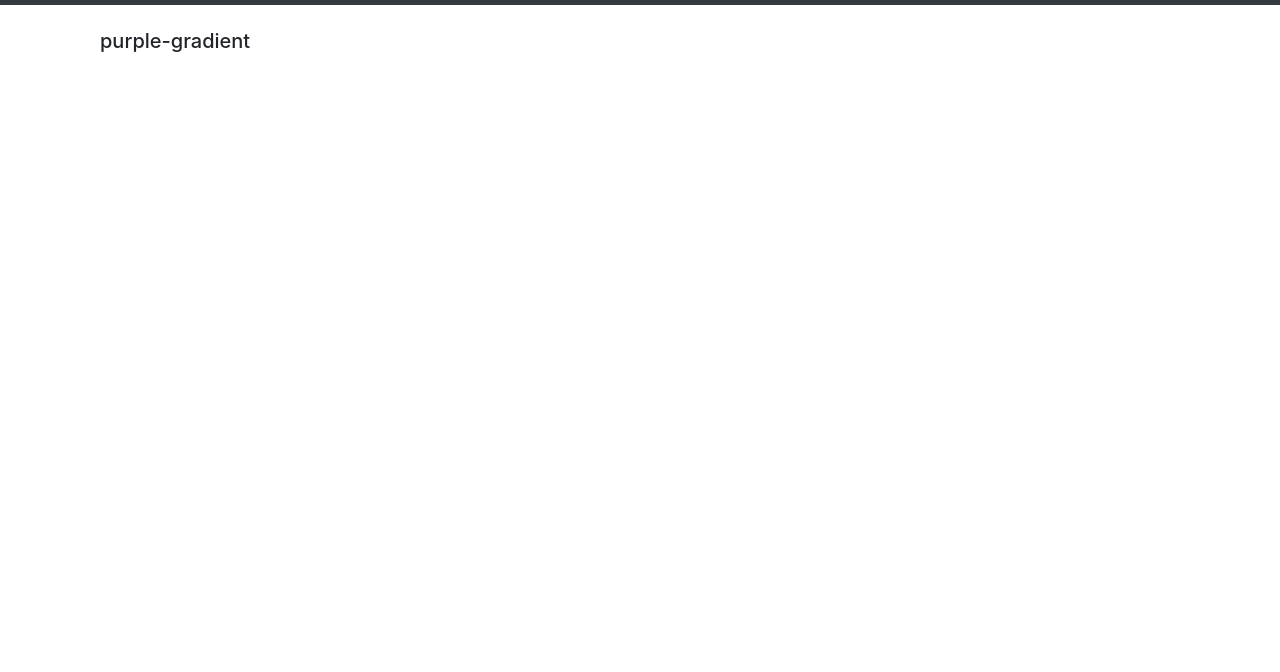
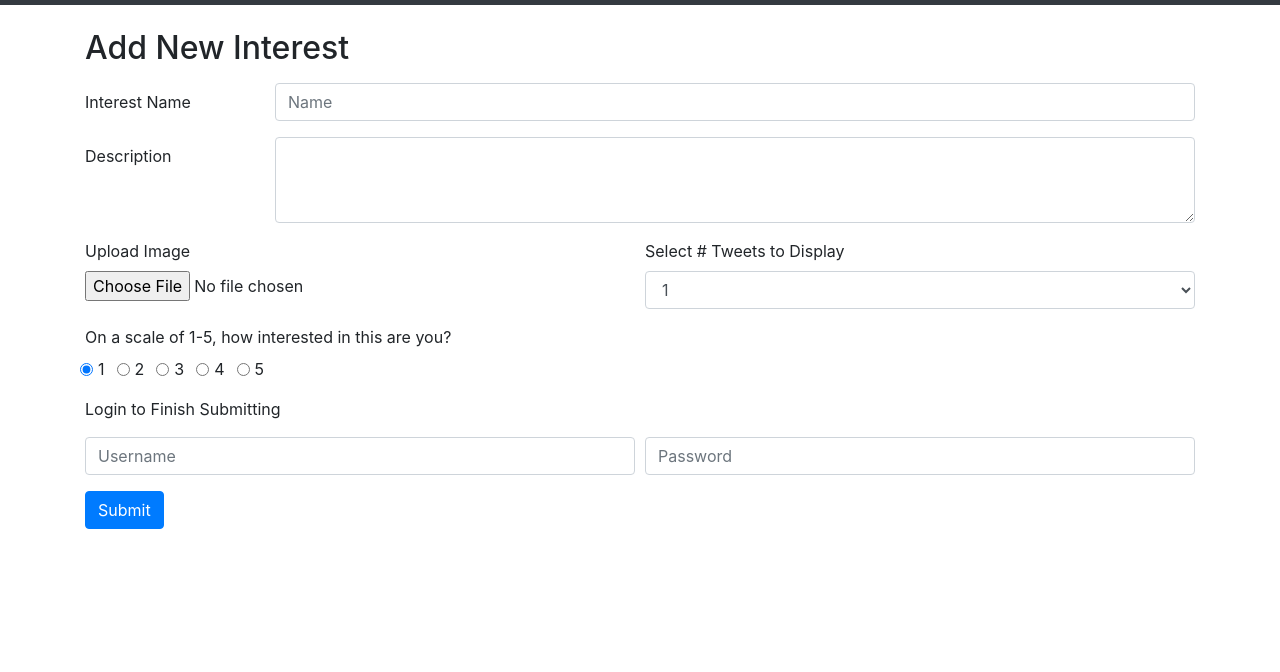
Before and after one commit to TobyDS/TobyDS.github.io, a plain HTML site: page form.html in a window 1280 px wide. Shown: the part 51-723 px from the top of the page. Drawn offline with nearby package versions, Linux system fonts and the light colour scheme.

Commit message:
Updated form.html

```diff
--- a/form.html
+++ b/form.html
@@ -45,14 +45,68 @@
             </ul>
         </div>
     </nav>
-
     <div class="container mt-4">
-
-        <div class="col-md-3 mb-4">
-            <div class="purple-gradient color-block mb-3 mx-auto rounded-circle z-depth-1"></div>
-            <h5 class="mb-0">purple-gradient</h5>
-          </div>
-
+        <h2 class="mb-3">Add New Interest</h2>
+        <form action="./mypage_bootstrap.html">
+            <div class="form-group row">
+                <label for="inputInterest" class="col-sm-2 col-form-label">Interest Name</label>
+                <div class="col-sm-10">
+                    <input type="text" name="interest" id="inputInterest" placeholder="Name" class="form-control">
+                </div>
+            </div>
+            <div class="form-group row">
+                <label for="inputDescription" class="col-sm-2 col-form-label">Description</label>
+                <div class="col-sm-10">
+                    <textarea class="form-control" id="inputDescription" rows="3"></textarea>
+                </div>
+            </div>
+            <div class="form-row">
+                <div class="form-group col-md-6">
+                    <label for="inputImage">Upload Image</label>
+                    <input type="file" class="form-control-file" id="inputImage">
+                </div>
+                <div class="form-group col-md-6">
+                    <label for="inputTweets">Select # Tweets to Display</label>
+                    <select id="inputTweets" class="form-control">
+                        <option selected>1</option>
+                        <option>...</option>
+                    </select>
+                </div>
+            </div>
+            <label for="inputInterest1">On a scale of 1-5, how interested in this are you?</label>
+            <div class="form-row">
+                <div class="form-check form-check-inline">
+                    <input class="form-check-input" type="radio" name="interestScale" id="inputInterest1" value="1" checked>
+                    <label class="form-check-label" for="interest1">1</label>
+                  </div>
+                  <div class="form-check form-check-inline">
+                    <input class="form-check-input" type="radio" name="interestScale" id="inputInterest2" value="2">
+                    <label class="form-check-label" for="interest2">2</label>
+                  </div>
+                  <div class="form-check form-check-inline">
+                    <input class="form-check-input" type="radio" name="interestScale" id="inputInterest3" value="3">
+                    <label class="form-check-label" for="interest3">3</label>
+                  </div>
+                  <div class="form-check form-check-inline">
+                    <input class="form-check-input" type="radio" name="interestScale" id="inputInterest4" value="4">
+                    <label class="form-check-label" for="interest4">4</label>
+                  </div>
+                  <div class="form-check form-check-inline">
+                    <input class="form-check-input" type="radio" name="interestScale" id="inputInterest5" value="5">
+                    <label class="form-check-label" for="interest5">5</label>
+                  </div>
+            </div>
+            <p class="mt-3">Login to Finish Submitting</p>
+            <div class="form-row">
+                <div class="form-group col-md-6">
+                  <input type="text" class="form-control" id="inputUsername" placeholder="Username">
+                </div>
+                <div class="form-group col-md-6">
+                  <input type="password" class="form-control" id="inputPassword" placeholder="Password">
+                </div>
+              </div>
+              <button type="submit" class="btn btn-primary">Submit</button>
+        </form>
     </div>
     <div class="footer border">
         <footer class="py-4 text-white-50">
```
